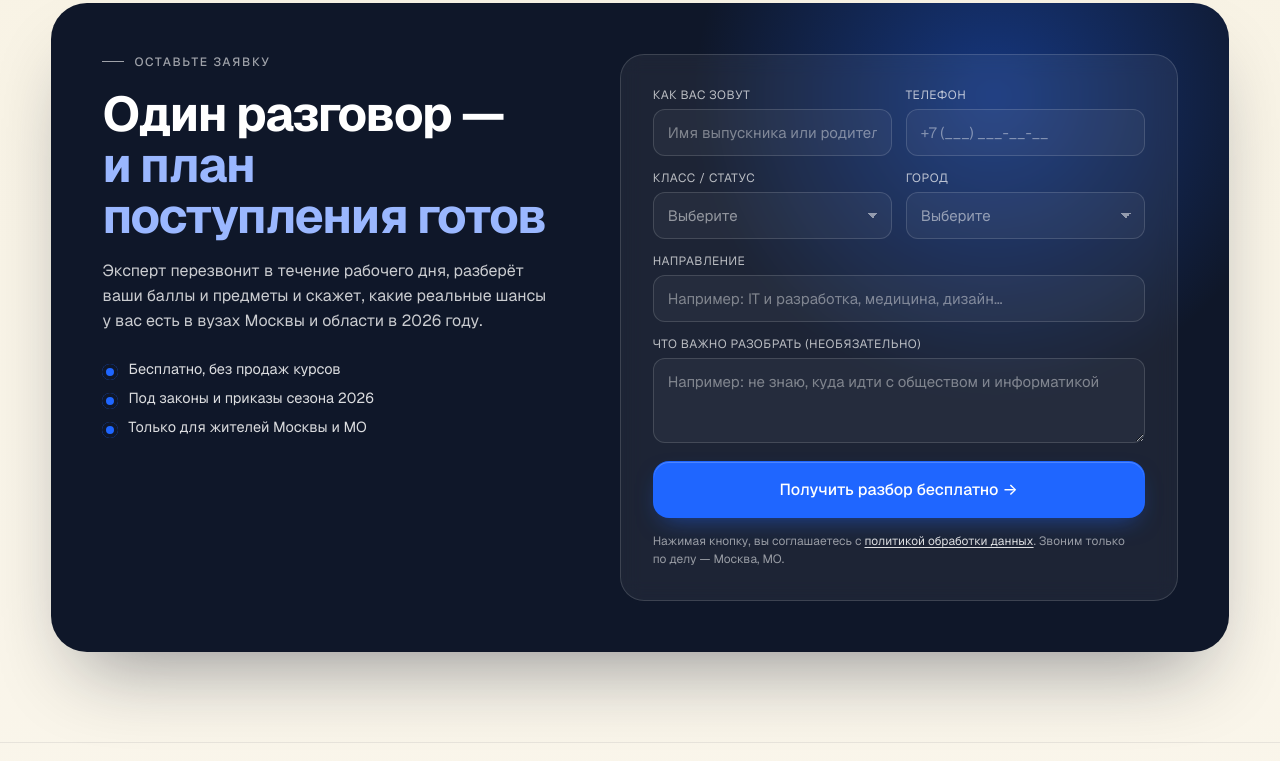
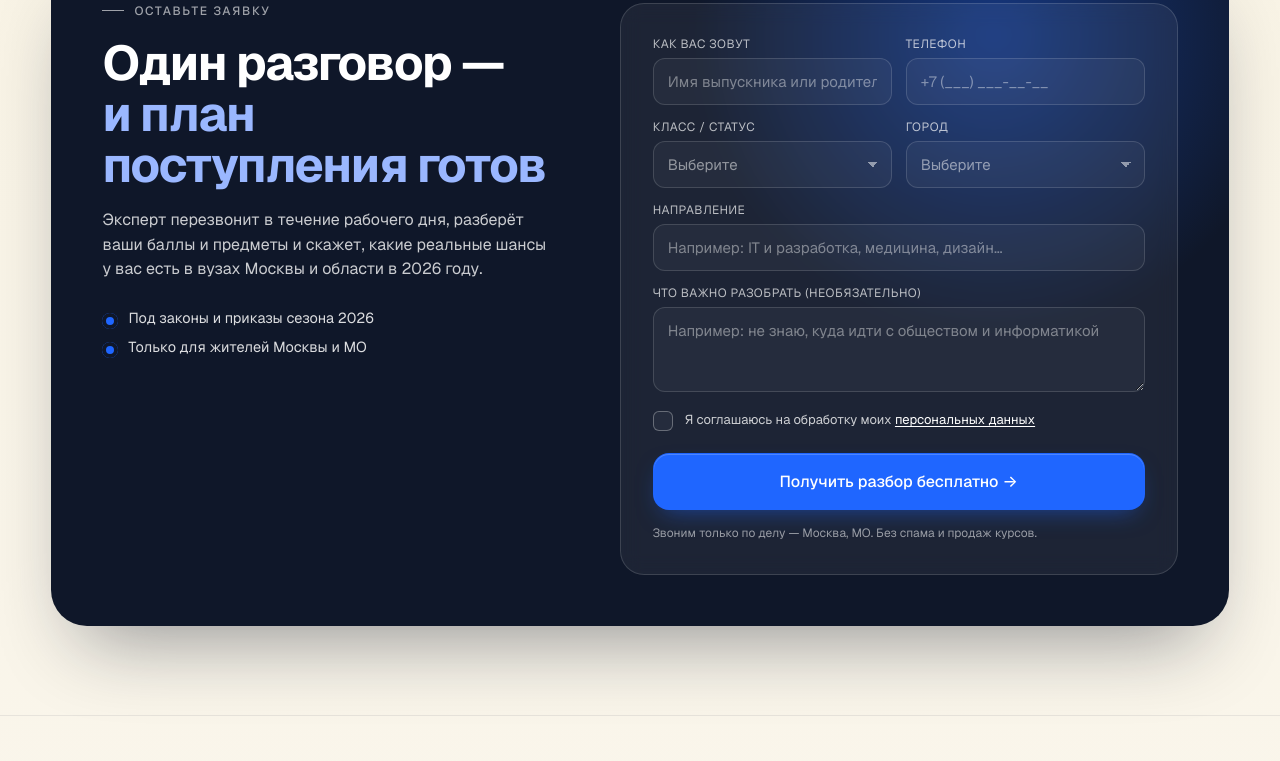
Before and after one commit to fahnasloh-hash/put-k-professii, a plain HTML site: page index.html in a window 1280 px wide. Shown: the part 3559-4320 px from the top of the page. Drawn offline with nearby package versions, Linux system fonts and the light colour scheme.

Commit message:
Simplify how-section heading; remove no-courses bullet; add consent checkbox

```diff
--- a/index.html
+++ b/index.html
@@ -523,6 +523,37 @@ body{
 .cta__form .btn--primary{grid-column:1/-1;margin-top:4px}
 .cta__legal{grid-column:1/-1;font-size:12px;color:rgba(255,255,255,.55);margin:0;line-height:1.5}
 .cta__legal a{color:rgba(255,255,255,.85);text-decoration:underline;text-underline-offset:2px}
+.check{
+  grid-column:1/-1;
+  display:flex;align-items:flex-start;gap:12px;
+  cursor:pointer;user-select:none;
+  font-size:13px;line-height:1.5;color:rgba(255,255,255,.78);
+  padding:4px 0;
+}
+.check input{position:absolute;opacity:0;pointer-events:none}
+.check__box{
+  flex-shrink:0;
+  width:20px;height:20px;
+  border:1.5px solid rgba(255,255,255,.3);
+  background:rgba(255,255,255,.04);
+  border-radius:6px;
+  display:grid;place-items:center;
+  transition:background .2s var(--ease),border-color .2s var(--ease);
+  margin-top:1px;
+}
+.check__box::after{
+  content:"";
+  width:10px;height:6px;
+  border-left:2px solid #fff;border-bottom:2px solid #fff;
+  transform:rotate(-45deg) translate(1px,-1px) scale(.4);
+  opacity:0;
+  transition:opacity .2s var(--ease),transform .2s var(--ease);
+}
+.check input:checked + .check__box{background:var(--brand);border-color:var(--brand)}
+.check input:checked + .check__box::after{opacity:1;transform:rotate(-45deg) translate(1px,-1px) scale(1)}
+.check input:focus-visible + .check__box{box-shadow:0 0 0 4px rgba(31,102,255,.25)}
+.check__text a{color:#fff;text-decoration:underline;text-underline-offset:2px}
+.check__text a:hover{color:#9AB7FF}
 .cta__success{
   grid-column:1/-1;padding:14px 18px;border-radius:12px;
   background:rgba(34,160,107,.18);border:1px solid rgba(34,160,107,.4);
@@ -879,7 +910,6 @@ body{
   <header class="how__head">
     <div class="eyebrow"><span></span>как мы помогаем</div>
     <h2 class="display display--md">
-      Не&nbsp;курс. Не&nbsp;тест из&nbsp;интернета.<br/>
       <em>Личная консультация.</em>
     </h2>
   </header>
@@ -920,7 +950,6 @@ body{
         Эксперт перезвонит в&nbsp;течение рабочего дня, разберёт ваши баллы и&nbsp;предметы и&nbsp;скажет, какие реальные шансы у&nbsp;вас есть в&nbsp;вузах Москвы и&nbsp;области в&nbsp;2026 году.
       </p>
       <ul class="cta__bullets">
-        <li>Бесплатно, без&nbsp;продаж курсов</li>
         <li>Под&nbsp;законы и&nbsp;приказы сезона&nbsp;2026</li>
         <li>Только для жителей Москвы и&nbsp;МО</li>
       </ul>
@@ -966,8 +995,15 @@ body{
         <label for="f-goal">Что важно разобрать (необязательно)</label>
         <textarea id="f-goal" rows="3" placeholder="Например: не знаю, куда идти с обществом и информатикой"></textarea>
       </div>
+      <label class="check field--full" for="f-consent">
+        <input type="checkbox" id="f-consent" required />
+        <span class="check__box" aria-hidden="true"></span>
+        <span class="check__text">
+          Я&nbsp;соглашаюсь на&nbsp;обработку моих <a href="#">персональных данных</a>
+        </span>
+      </label>
       <button type="submit" class="btn btn--primary btn--lg btn--full">Получить разбор бесплатно →</button>
-      <p class="cta__legal">Нажимая кнопку, вы&nbsp;соглашаетесь с&nbsp;<a href="#">политикой обработки данных</a>. Звоним только по&nbsp;делу — Москва, МО.</p>
+      <p class="cta__legal">Звоним только по&nbsp;делу — Москва, МО. Без&nbsp;спама и&nbsp;продаж курсов.</p>
       <div class="cta__success" aria-live="polite">
         <strong>Заявка отправлена.</strong> Эксперт перезвонит в&nbsp;течение рабочего дня.
       </div>
```
